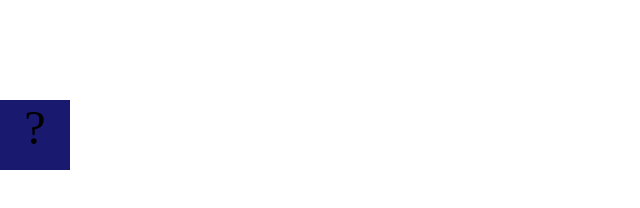
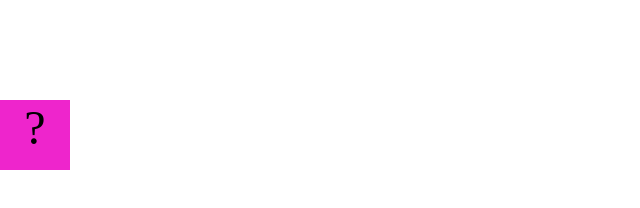
Before and after one commit to bryaspears2/bryaspears2.github.io, a plain HTML site: page projects/bouncing-box/index.html in a window 1280 px wide. Shown: the whole page, without its empty margins (0-640 px from the left). Drawn offline with Linux system fonts and the light colour scheme.

Commit message:
add bouncing box

```diff
--- a/projects/bouncing-box/index.html
+++ b/projects/bouncing-box/index.html
@@ -9,7 +9,7 @@
 		.box {
 			width: 70px;
 			height: 70px;
-			background-color: midnightblue;
+			background-color: rgb(238, 37, 204);
 			font-size: 300%;
 			text-align: center;
 			display: block;
```
